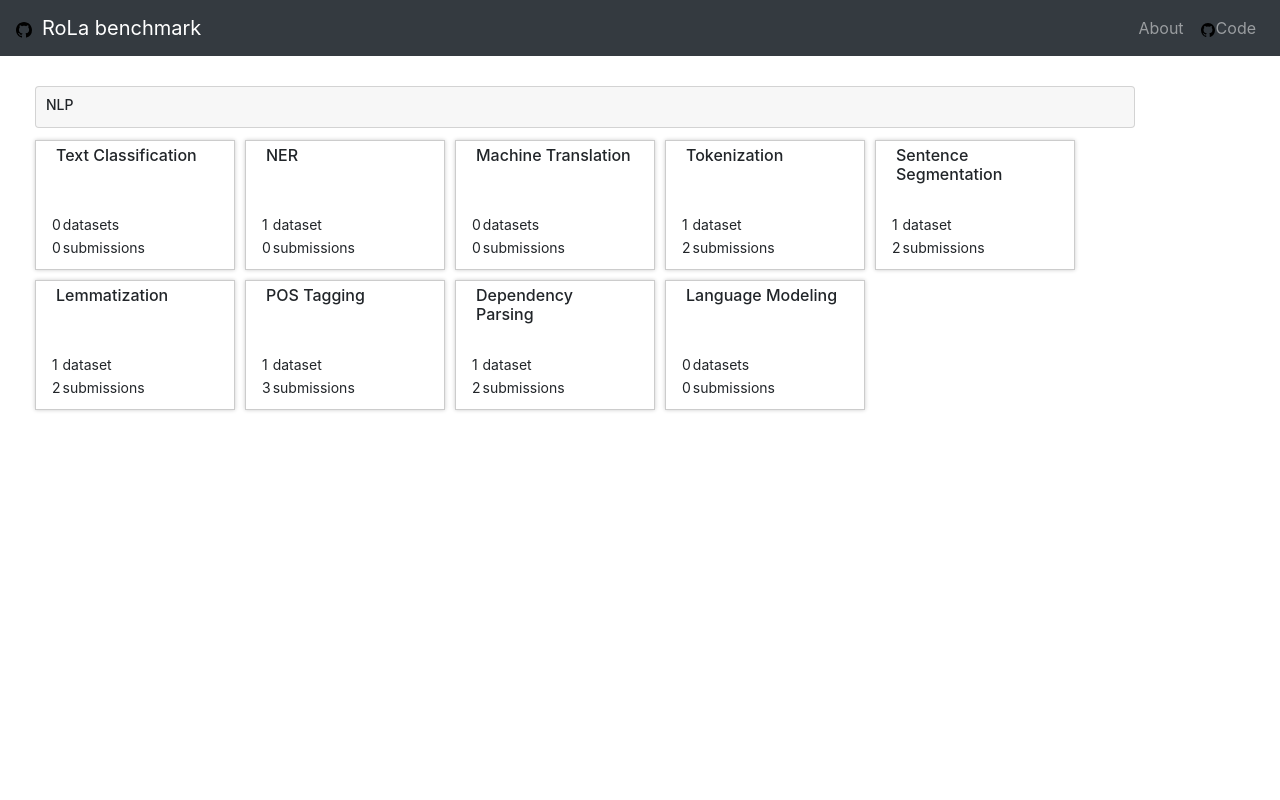
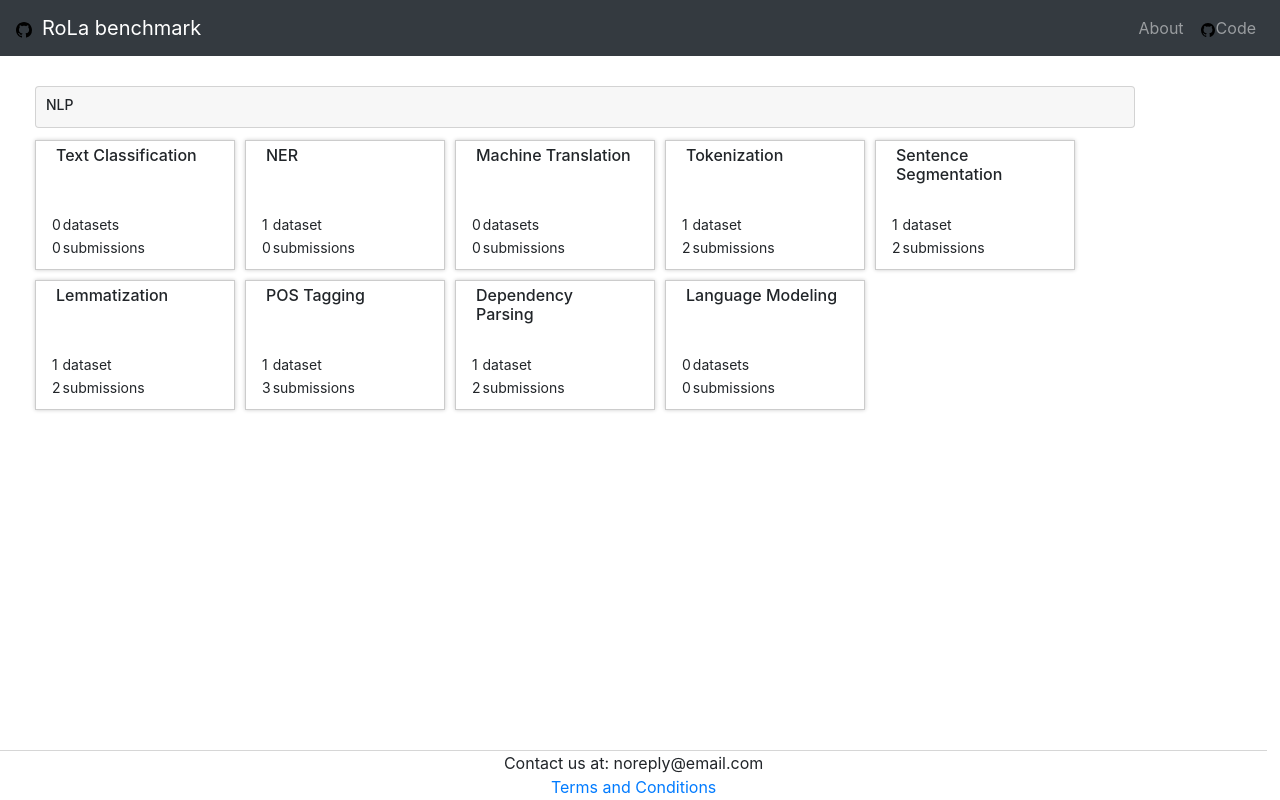
Before and after one commit to LiroBenchmark/LiroBenchmark.github.io, a React (Create React App) app: page / in a window 1280 px wide. Built offline with nearby package versions, Linux system fonts and the light colour scheme.

Commit message:
Display footer in the application

```diff
--- a/src/App.js
+++ b/src/App.js
@@ -1,7 +1,8 @@
-import React from 'react';
-import Dashboard from './Components/Dashboard';
-import Header from './Components/Header';
-import './assets/root.scss';
+import React from "react";
+import Dashboard from "./Components/Dashboard";
+import Header from "./Components/Header";
+import Footer from "./Components/Footer";
+import "./assets/root.scss";
 
 const App = (props) => {
   const { location } = props;
@@ -11,6 +12,7 @@ const App = (props) => {
       <div className="container main-content">
         <Dashboard location={location} />
       </div>
+      <Footer />
     </div>
   );
 };
```
